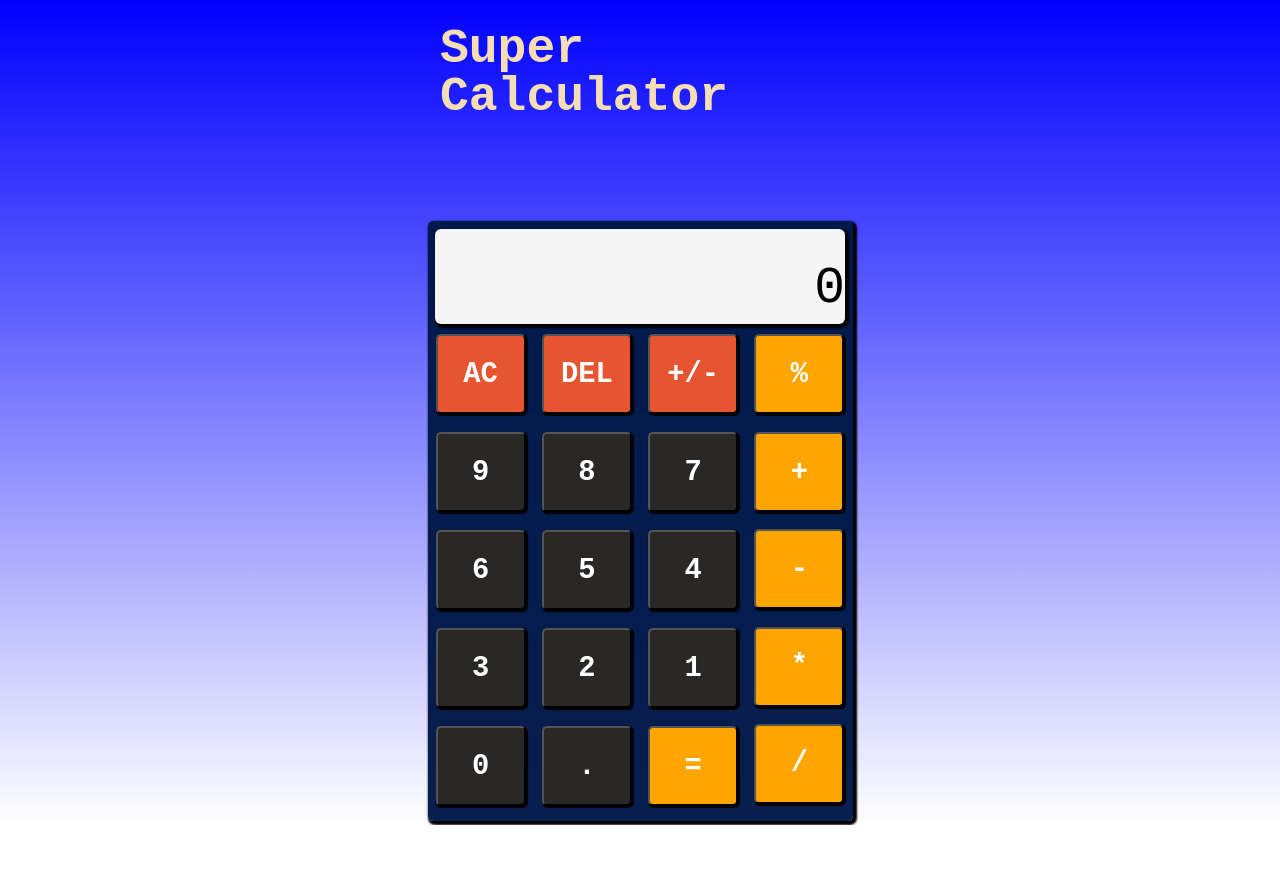
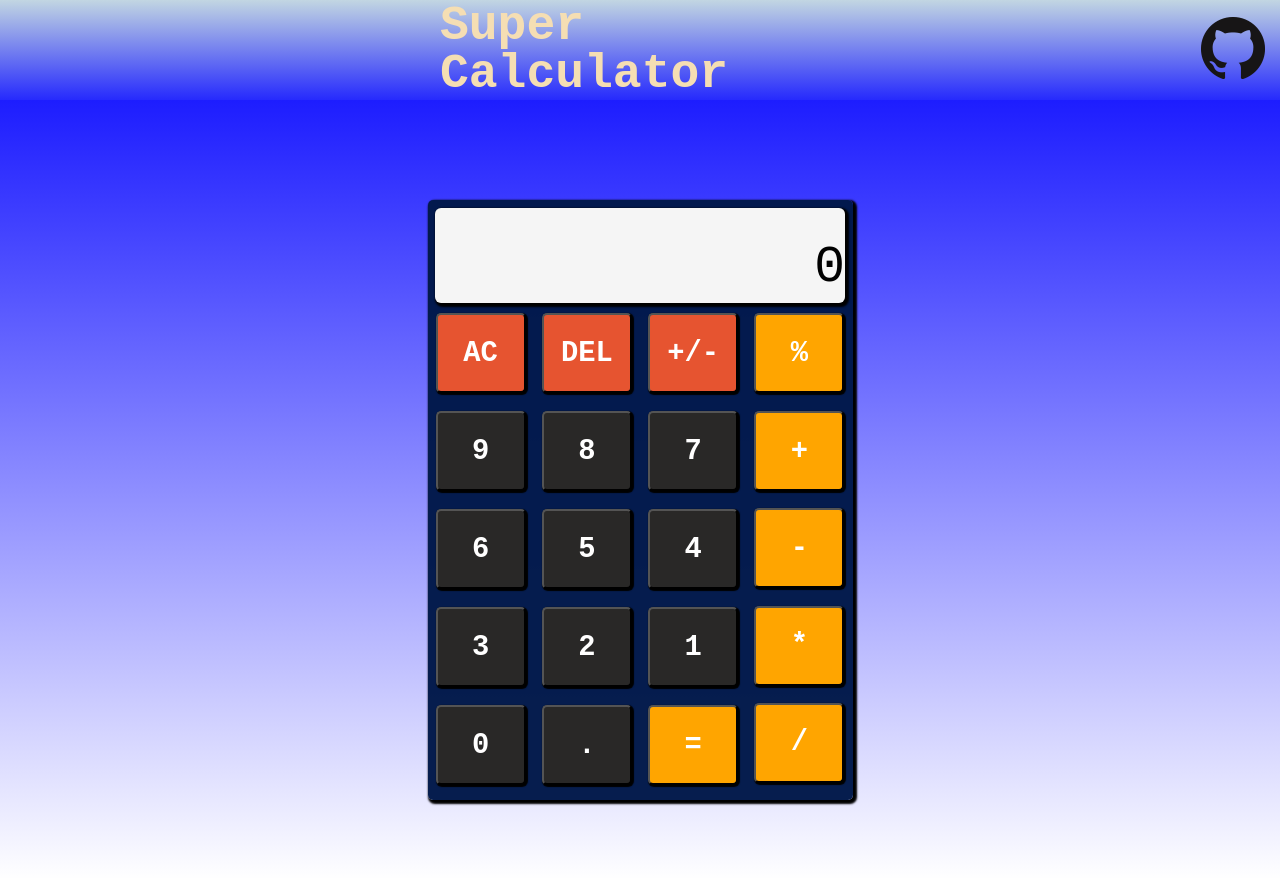
Before and after one commit to aelmi03/calculator, a plain HTML site: page index.html in a window 1280 px wide. Before the commit the page ends 825 px from the top, so only its background shows below. Drawn offline with Linux system fonts and the light colour scheme.

Commit message:
Added a github logo that redirects to this repository, and I made the header blend in with the body's colours

```diff
--- a/index.html
+++ b/index.html
@@ -6,7 +6,12 @@
         <script src = "script.js" defer></script>
     </head>
     <body>
+    <header>
     <h1>Super Calculator</h1>
+    <a href = https://github.com/aelmi03/calculator  target = "_blank">
+    <img src = "GitHub-Mark/PNG/GitHub-Mark-64px.png" alt = "githubLogo">
+    </a>
+    </header>
     <div class = "calculator">
             <div id = display>
                 <p id = "topText"></p>
--- a/styles.css
+++ b/styles.css
@@ -47,7 +47,7 @@ button{
 }
 
 body{
-    height:100vh;
+    height:110vh;
     background-image:linear-gradient(blue,white);
 
 }
@@ -77,8 +77,6 @@ h1{
     font-family: 'Inconsolata', monospace;
     color:wheat;
     width:400px;
-    margin:0px auto;
-    margin-top: 25px;
 
 }
 
@@ -98,3 +96,17 @@ button:hover{
     opacity: 0.7;
 
 }
+
+header{
+   display: flex;
+   height:100px;
+   align-items: center;
+   background-image :linear-gradient(0deg,rgb(38, 42, 253),rgb(194, 214, 226));
+   justify-content: center;
+}
+
+
+a{
+   position: absolute;
+   right: 15px;
+}
```
Also changed, not shown: GitHub-Mark/PNG/GitHub-Mark-120px-plus.png (added), GitHub-Mark/PNG/GitHub-Mark-32px.png (added), GitHub-Mark/PNG/GitHub-Mark-64px.png (added), GitHub-Mark/PNG/GitHub-Mark-Light-120px-plus.png (added), GitHub-Mark/PNG/GitHub-Mark-Light-32px.png (added), GitHub-Mark/PNG/GitHub-Mark-Light-64px.png (added), 3 other files.
